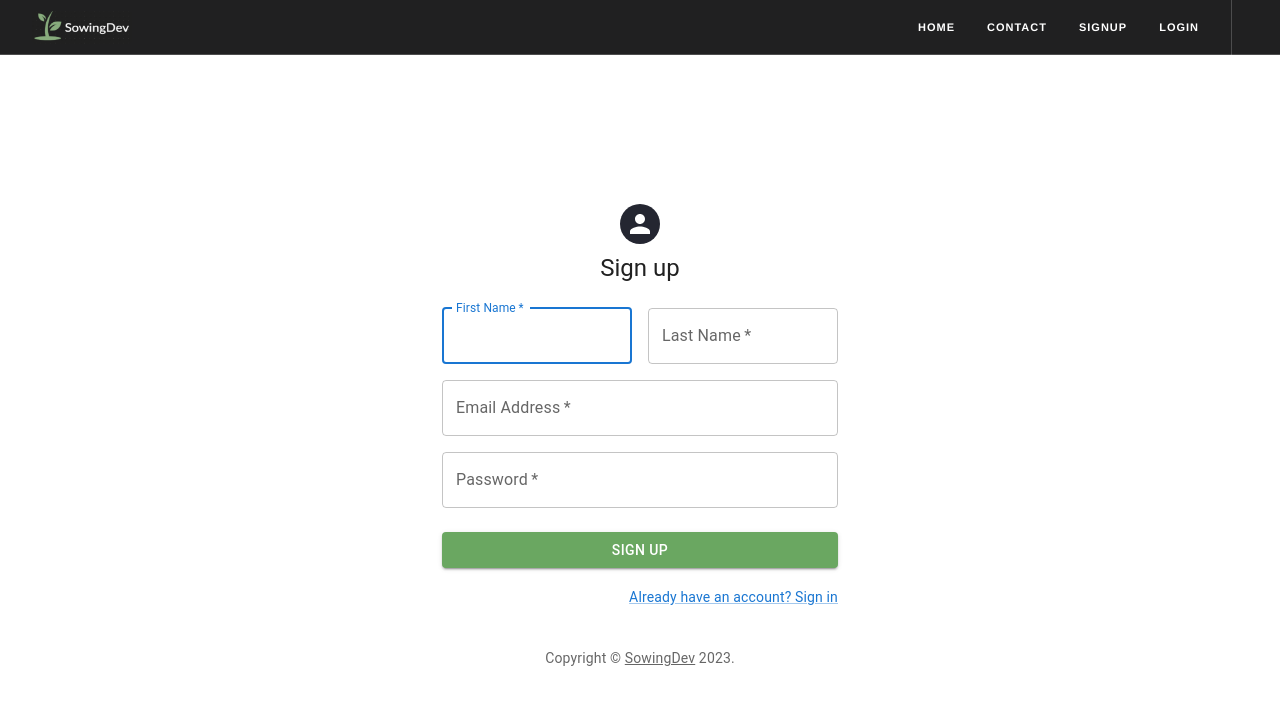
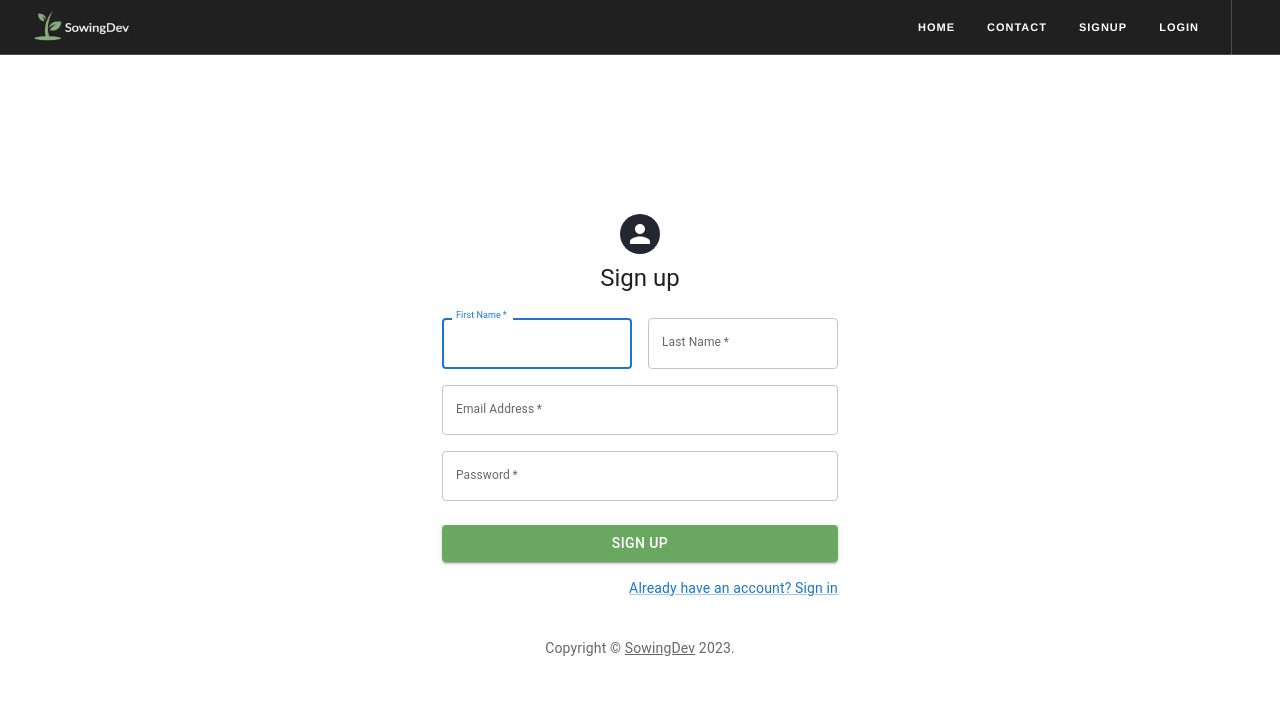
Before and after one commit to alejandrochang/sowingdevfs, a Next.js app in the folder sowingdev/: page /signup in a window 1280 px wide. Shown: the top 704 px of the page. Built offline with nearby package versions, Linux system fonts and the light colour scheme; no server answers.

Commit message:
adding typo

```diff
--- a/sowingdev/app/password-reset/page.tsx
+++ b/sowingdev/app/password-reset/page.tsx
@@ -14,7 +14,13 @@ import { createTheme, ThemeProvider } from '@mui/material/styles';
 import SowingDevLogo from '../img/SowingDevBlack.png';
 import Copyright from '../components/Copyright';
 
-const defaultTheme = createTheme();
+const defaultTheme = createTheme({
+  typography: {
+    body1: {
+      fontSize: '12px',
+    },
+  },
+});
 export default function PasswordReset() {
   const handleSubmit = (event: React.FormEvent<HTMLFormElement>) => {
     event.preventDefault();
--- a/sowingdev/app/signin/page.tsx
+++ b/sowingdev/app/signin/page.tsx
@@ -18,7 +18,14 @@ import Copyright from '../components/Copyright';
 import { signIn } from 'next-auth/react';
 import { useRouter } from 'next/navigation';
 
-const defaultTheme = createTheme();
+const defaultTheme = createTheme({
+  typography: {
+    body1: {
+      fontSize: '12px',
+    },
+  },
+});
+
 export default function SignIn() {
   const [error, setError] = useState<boolean>(false);
   const router = useRouter();
--- a/sowingdev/app/signup/page.tsx
+++ b/sowingdev/app/signup/page.tsx
@@ -17,7 +17,13 @@ import Copyright from '../components/Copyright';
 import { useState } from 'react';
 import { useRouter } from 'next/navigation';
 
-const defaultTheme = createTheme();
+const defaultTheme = createTheme({
+  typography: {
+    body1: {
+      fontSize: '12px',
+    },
+  },
+});
 
 function SignUp() {
   const [error, setActiveError] = useState<boolean>(false);
```
